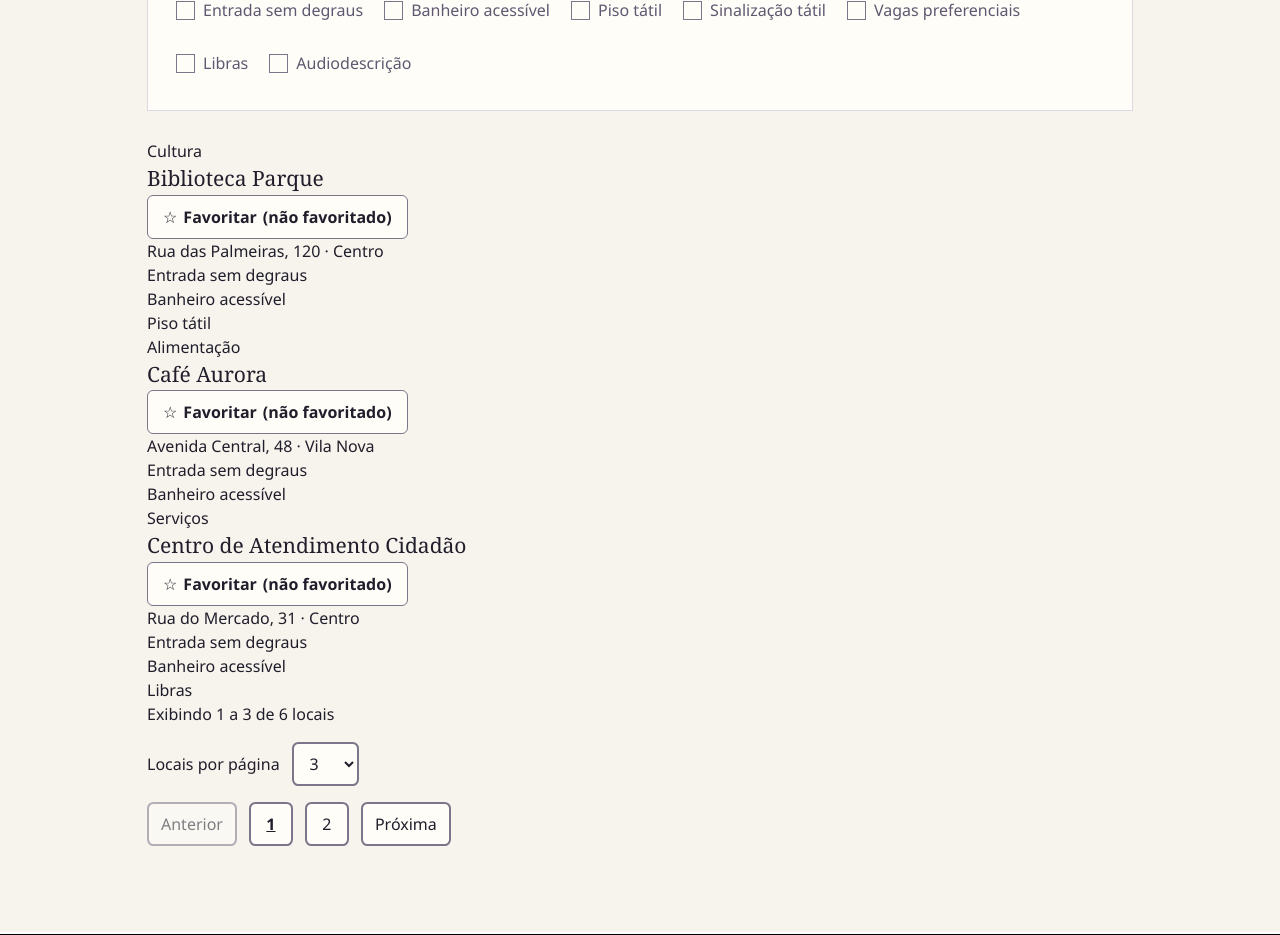
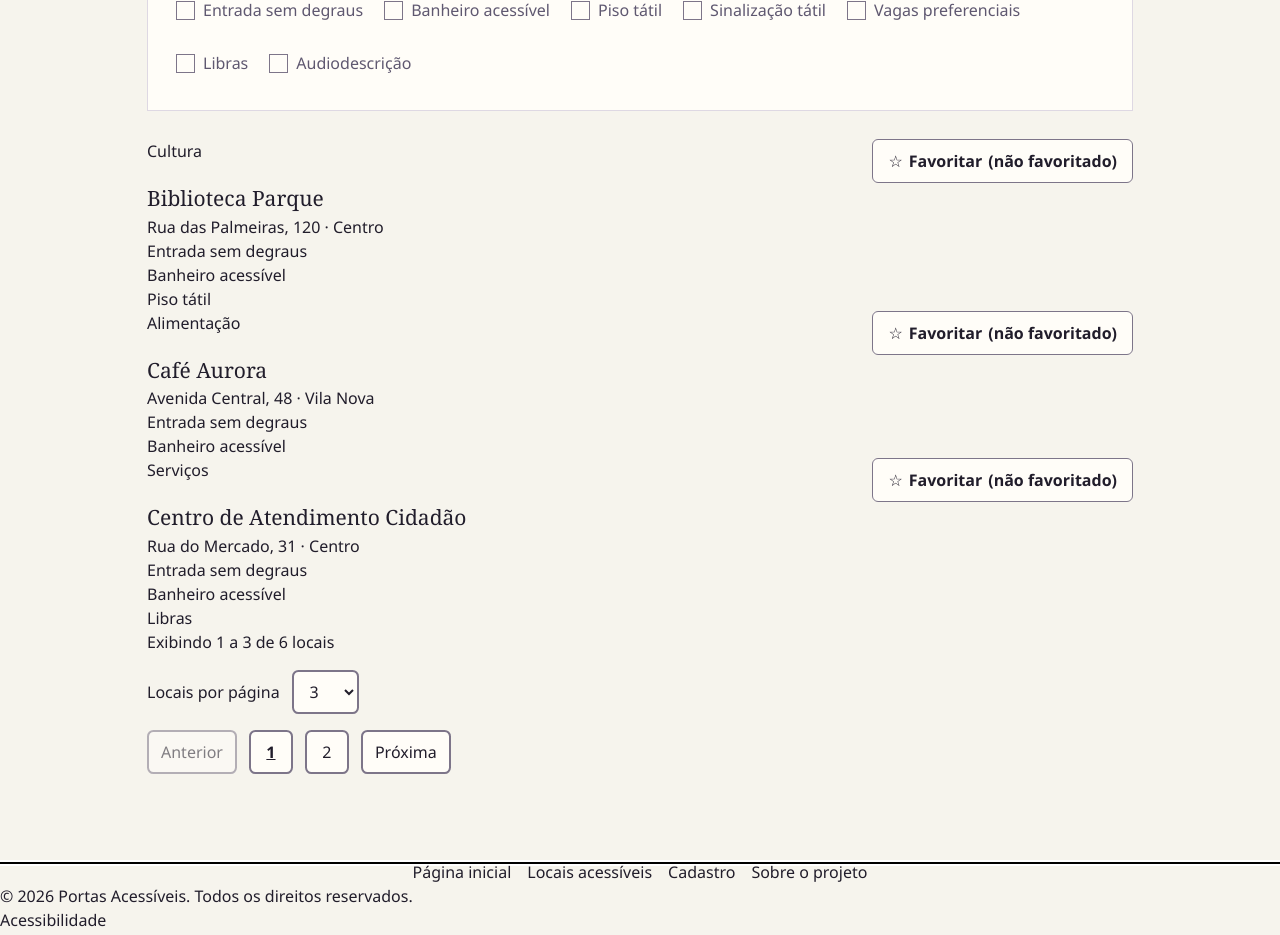
Before and after one commit to 1TDSPJ-26/portal-locais-acessiveis, a React (Vite) app: page /locais in a window 1280 px wide. Shown: the part 1180-2115 px from the top of the page. Built offline with nearby package versions, Linux system fonts and the light colour scheme; a web font is replaced by a local one.

Commit message:
refactor: organiza estrutura semantica do cartao (#161)

```diff
--- a/src/components/LocalCard/index.tsx
+++ b/src/components/LocalCard/index.tsx
@@ -16,18 +16,28 @@ export function LocalCard({ local, onDesfavoritar }: LocalCardProps) {
     <article className="place-card">
       <div className="place-card-top">
         <span className="place-category">{local.categoria}</span>
+        <div className="place-card-actions">
+          <BotaoFavorito local={local} onDesfavoritar={onDesfavoritar} />
+        </div>
       </div>
-      <h3>
-        <Link to={`/locais/${local.id}`} state={{ origemListagem }}>{local.nome}</Link>
+      <h3 className="place-card-title">
+        <Link
+          className="place-card-link"
+          to={`/locais/${local.id}`}
+          state={{ origemListagem }}
+        >
+          {local.nome}
+        </Link>
       </h3>
-      <BotaoFavorito local={local} onDesfavoritar={onDesfavoritar} />
-      <p className="place-address">{local.endereco}</p>
+      <div className="place-card-details">
+        <p className="place-address">{local.endereco}</p>
+      </div>
       {local.recursos.length > 0 && (
         <>
           <span id={idTituloRecursos} className="sr-only">
             Recursos de acessibilidade de {local.nome}
           </span>
-          <ul aria-labelledby={idTituloRecursos}>
+          <ul className="place-resources" aria-labelledby={idTituloRecursos}>
             {local.recursos.map((recurso) => (
               <li key={recurso}>{recurso}</li>
             ))}
```
